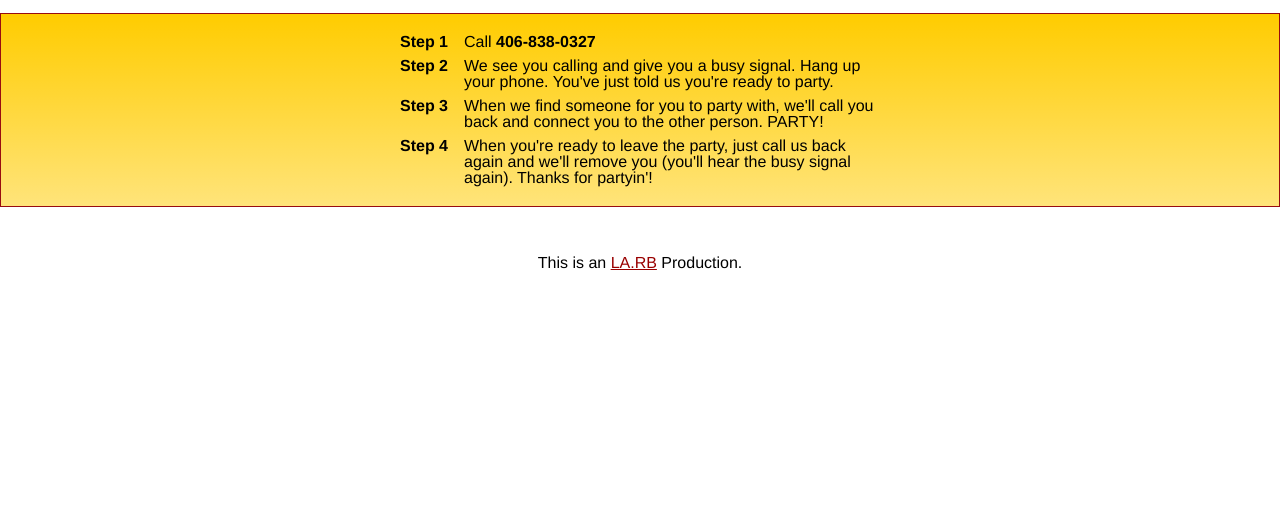
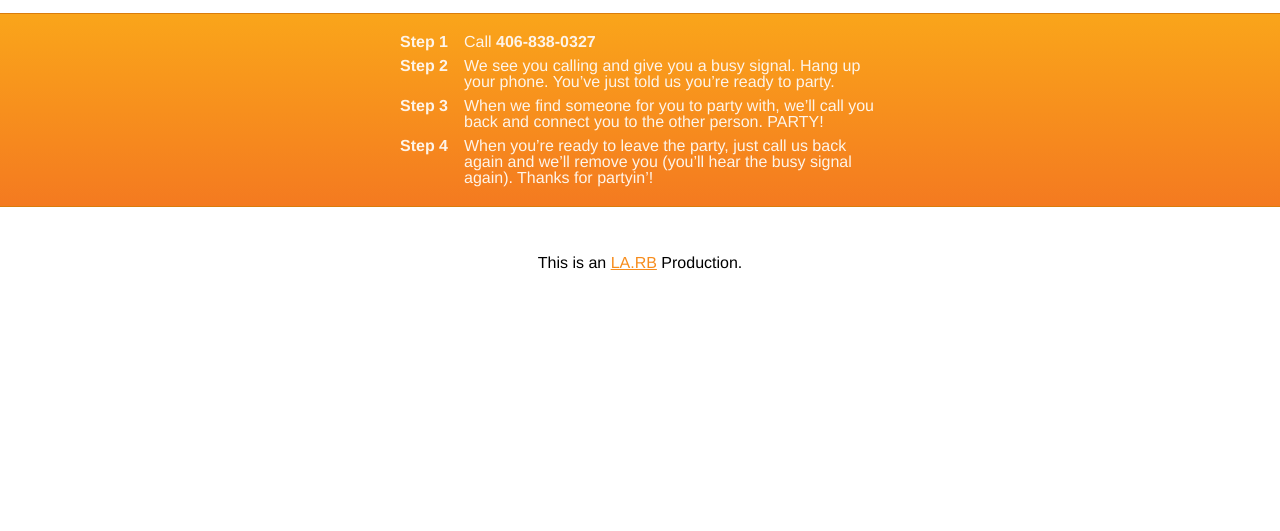
Before and after one commit to evanphx/party.to-website, a plain HTML site: page index.html in a window 1280 px wide. Shown: the part 269-800 px from the top of the page. Drawn offline with Linux system fonts and the light colour scheme.

Commit message:
it's orange \!

```diff
--- a/index.html
+++ b/index.html
@@ -18,7 +18,7 @@
   </header>
 
   <article>
-    <p>Wanna talk to random people? It's Chat Roulette, for your phone.</p>
+    <p>Wanna talk to random people? It&rsquo;s Chat Roulette, for your phone.</p>
 
     <div id="details">
       <table>
@@ -28,27 +28,22 @@
         </tr>
         <tr>
           <th>Step&nbsp;2</th>
-          <td>We see you calling and give you a busy signal. Hang up your phone. You've just told us you're ready to party.</td>
+          <td>We see you calling and give you a busy signal. Hang up your phone. You&rsquo;ve just told us you&rsquo;re ready to party.</td>
         </tr>
         <tr>
           <th>Step&nbsp;3</th>
-          <td>When we find someone for you to party with, we'll call you back and connect you to the other person. PARTY!</td>
+          <td>When we find someone for you to party with, we&rsquo;ll call you back and connect you to the other person. PARTY!</td>
         </tr>
         <tr>
           <th>Step&nbsp;4</th>
-          <td>When you're ready to leave the party, just call us back again and we'll remove you (you'll hear the busy signal again). Thanks for partyin'!</td>
+          <td>When you&rsquo;re ready to leave the party, just call us back again and we&rsquo;ll remove you (you&rsquo;ll hear the busy signal again). Thanks for partyin&rsquo;!</td>
         </tr>
       </table>
     </div>
-
   </article>
 
   <footer>
-    <p>
-      This is an
-      <a href="http://rb.la" title="rb.la">LA.RB</a>
-      Production.
-    </p>
+    <p> This is an <a href="http://rb.la" title="rb.la">LA.RB</a> Production. </p>
   </footer>
 </body>
 </html>
--- a/stylesheets/application.css
+++ b/stylesheets/application.css
@@ -12,16 +12,18 @@ footer {
 }
 
 #details {
-	color: black;
-	border: solid 1px #980c10;
-	background: #FFCC00;
-	background: -webkit-gradient(linear, left top, left bottom, from(#FFCC00), to(#FFE47A));
-	background: -moz-linear-gradient(top,  #FFCC00,  #aa1317);
-	filter:  progid:DXImageTransform.Microsoft.gradient(startColorstr='#FFCC00', endColorstr='#aa1317');
+	color: #fef4e9;
+	border: solid 1px #da7c0c;
+	border-right: none;
+	border-left:  none;
+	background: #f78d1d;
+	background: -webkit-gradient(linear, left top, left bottom, from(#faa51a), to(#f47a20));
+	background: -moz-linear-gradient(top,  #faa51a,  #f47a20);
+	filter:  progid:DXImageTransform.Microsoft.gradient(startColorstr='#faa51a', endColorstr='#f47a20');
 }
 
 a {
-  color: #900;
+  color: #f78d1d;
 }
 
 header {
@@ -46,7 +48,7 @@ header h2 {
 
 header h3 {
   font-size: 175%;
-  color: #900;
+  color: #f78d1d;
 }
 
 article p {
```
